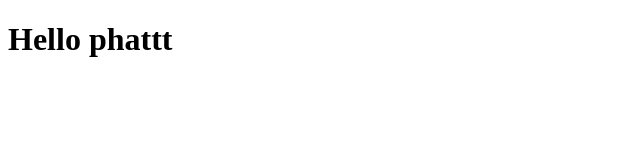
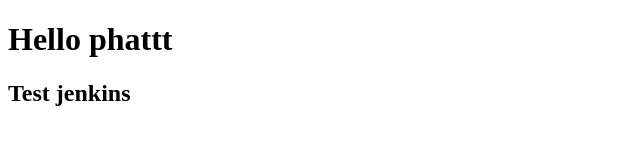
Before and after one commit to MrFish43/Test_Team_2, a plain HTML site: page index.html in a window 1280 px wide. Shown: the whole page, without its empty margins (0-640 px from the left). Drawn offline with Linux system fonts and the light colour scheme.

Commit message:
Update index.html

```diff
--- a/index.html
+++ b/index.html
@@ -8,5 +8,6 @@
 </head>
 <body>
 	<h1>Hello phattt</h1>
+	<h2>Test jenkins</h2>
 </body>
 </html>
```
